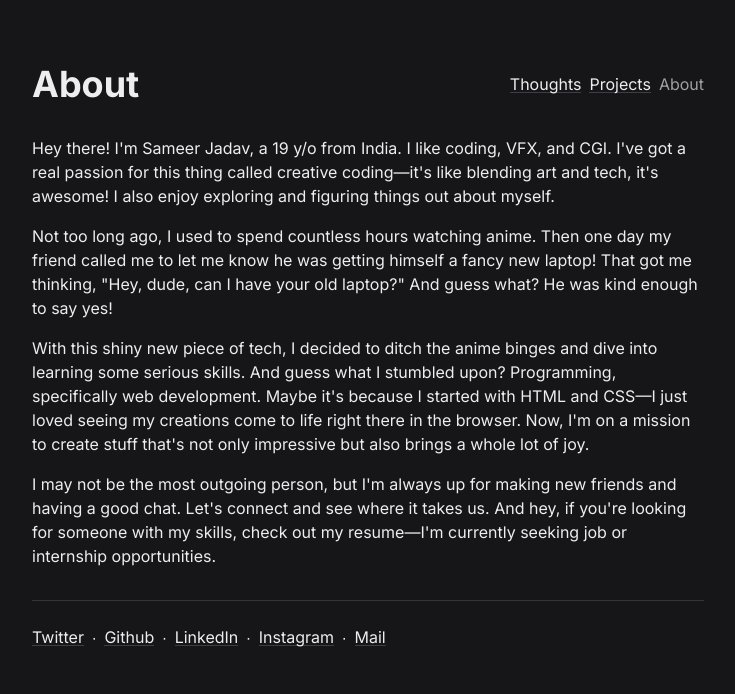
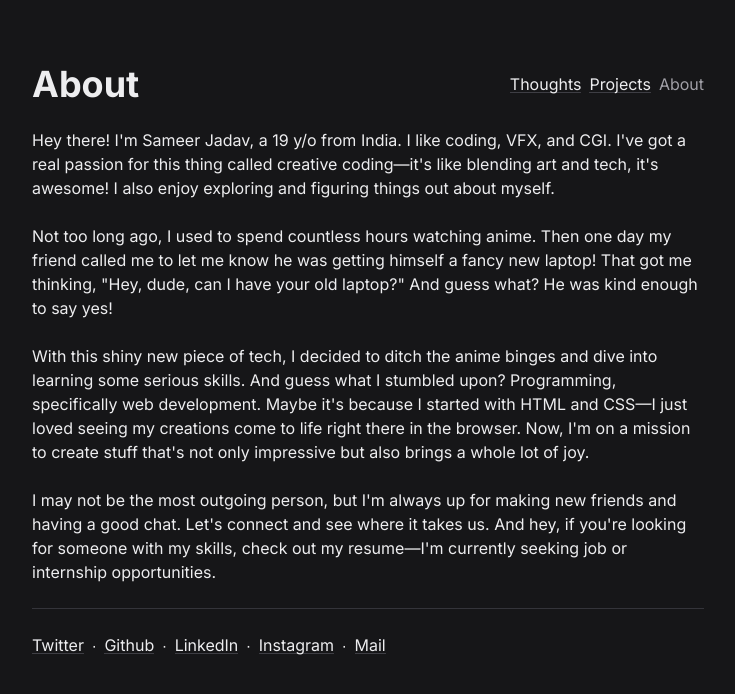
Before and after one commit to SameerJadav/sameerjadav.me, a Next.js app: page / in a window 1280 px wide. Shown: the top 694 px of the page, without its empty margins (272-1007 px from the left). Built offline with nearby package versions, Linux system fonts and the light colour scheme.

Commit message:
minor margin changes

```diff
--- a/src/app/page.tsx
+++ b/src/app/page.tsx
@@ -5,19 +5,19 @@ export default function Home() {
     <>
       <SiteHeader />
       <main>
-        <p className="mt-6 md:mt-8">
+        <p className="mt-6">
           Hey there! I&apos;m Sameer Jadav, a 19 y/o from India. I like coding,
           VFX, and CGI. I&apos;ve got a real passion for this thing called
           creative coding—it&apos;s like blending art and tech, it&apos;s
           awesome! I also enjoy exploring and figuring things out about myself.
         </p>
-        <p className="mt-4">
+        <p className="mt-6">
           Not too long ago, I used to spend countless hours watching anime. Then
           one day my friend called me to let me know he was getting himself a
           fancy new laptop! That got me thinking, &quot;Hey, dude, can I have
           your old laptop?&quot; And guess what? He was kind enough to say yes!
         </p>
-        <p className="mt-4">
+        <p className="mt-6">
           With this shiny new piece of tech, I decided to ditch the anime binges
           and dive into learning some serious skills. And guess what I stumbled
           upon? Programming, specifically web development. Maybe it&apos;s
@@ -26,7 +26,7 @@ export default function Home() {
           create stuff that&apos;s not only impressive but also brings a whole
           lot of joy.
         </p>
-        <p className="mt-4">
+        <p className="mt-6">
           I may not be the most outgoing person, but I&apos;m always up for
           making new friends and having a good chat. Let&apos;s connect and see
           where it takes us. And hey, if you&apos;re looking for someone with my
--- a/src/app/projects/page.tsx
+++ b/src/app/projects/page.tsx
@@ -6,11 +6,11 @@ export default function ProjectsPage() {
   return (
     <>
       <SiteHeader />
-      <p className="mt-6 md:mt-8">
+      <p className="mt-6">
         Here are the web development and creative coding projects I&apos;ve
         created:
       </p>
-      <div className="mt-4 divide-y divide-mauve6">
+      <div className="mt-6 divide-y divide-mauve6">
         {allProjects.map((project) => (
           <Link
             key={project.slug}
--- a/src/components/site-footer.tsx
+++ b/src/components/site-footer.tsx
@@ -3,7 +3,7 @@ import { siteConfig } from "~/config/site"
 
 export default function SiteFooter() {
   return (
-    <footer className="mt-6 border-t border-mauve6 py-6 md:mt-8">
+    <footer className="mt-6 border-t border-mauve6 py-6">
       <nav className="flex items-center justify-center gap-2 md:justify-start">
         <a
           className="border-b border-mauve7 leading-none transition-colors hover:border-mauve8 hover:text-mauve11"
```
